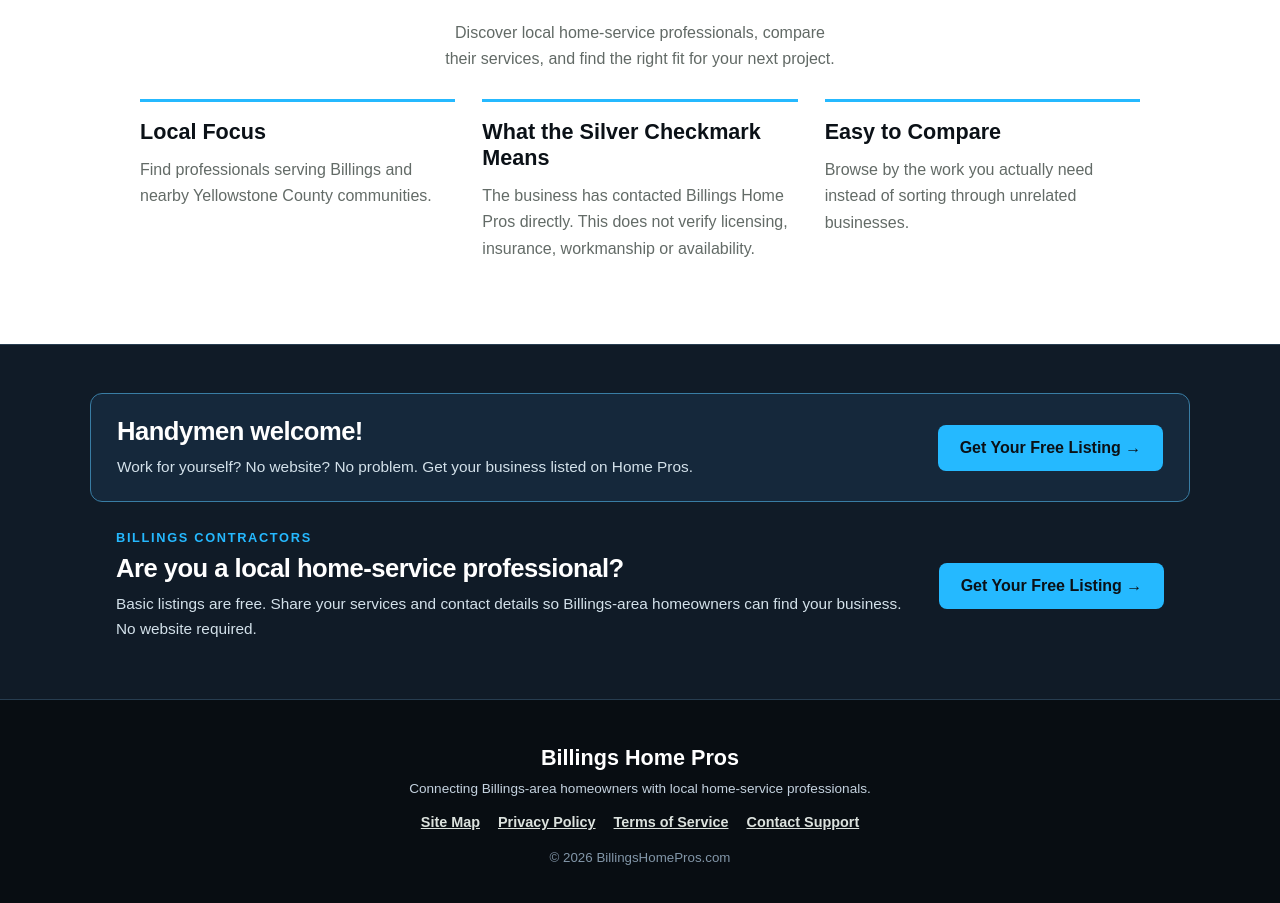
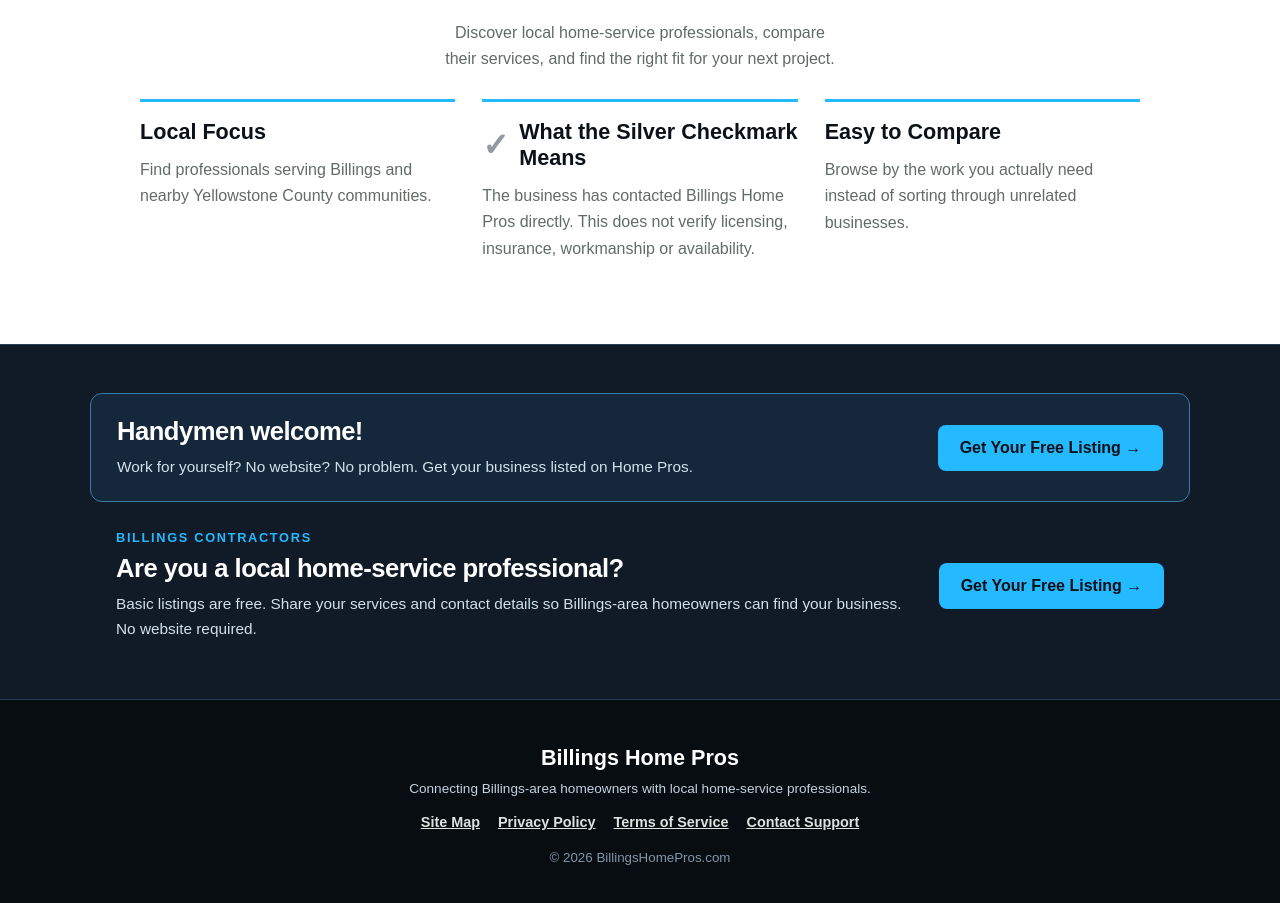
Before and after one commit to Cheddaronbass/billingshomepros, a Next.js app: page / in a window 1280 px wide. Shown: the part 2683-3586 px from the top of the page. Built offline with nearby package versions, Linux system fonts and the light colour scheme.

Commit message:
Show listing silver checkmark beside homepage explanation

```diff
--- a/app/page.js
+++ b/app/page.js
@@ -280,7 +280,7 @@ export default function Home() {
           </div>
 
           <div className="feature">
-            <strong>What the Silver Checkmark Means</strong>
+            <strong style={{ display: "flex", alignItems: "center", gap: 10 }}><span aria-hidden="true" style={{ display: "inline-flex", alignItems: "center", justifyContent: "center", color: "#9199a3", fontSize: 32, fontWeight: 700, lineHeight: 1, flexShrink: 0 }}>✓</span><span>What the Silver Checkmark Means</span></strong>
             <p>
               The business has contacted Billings Home Pros directly. This does not verify licensing, insurance, workmanship or availability.
             </p>
```
